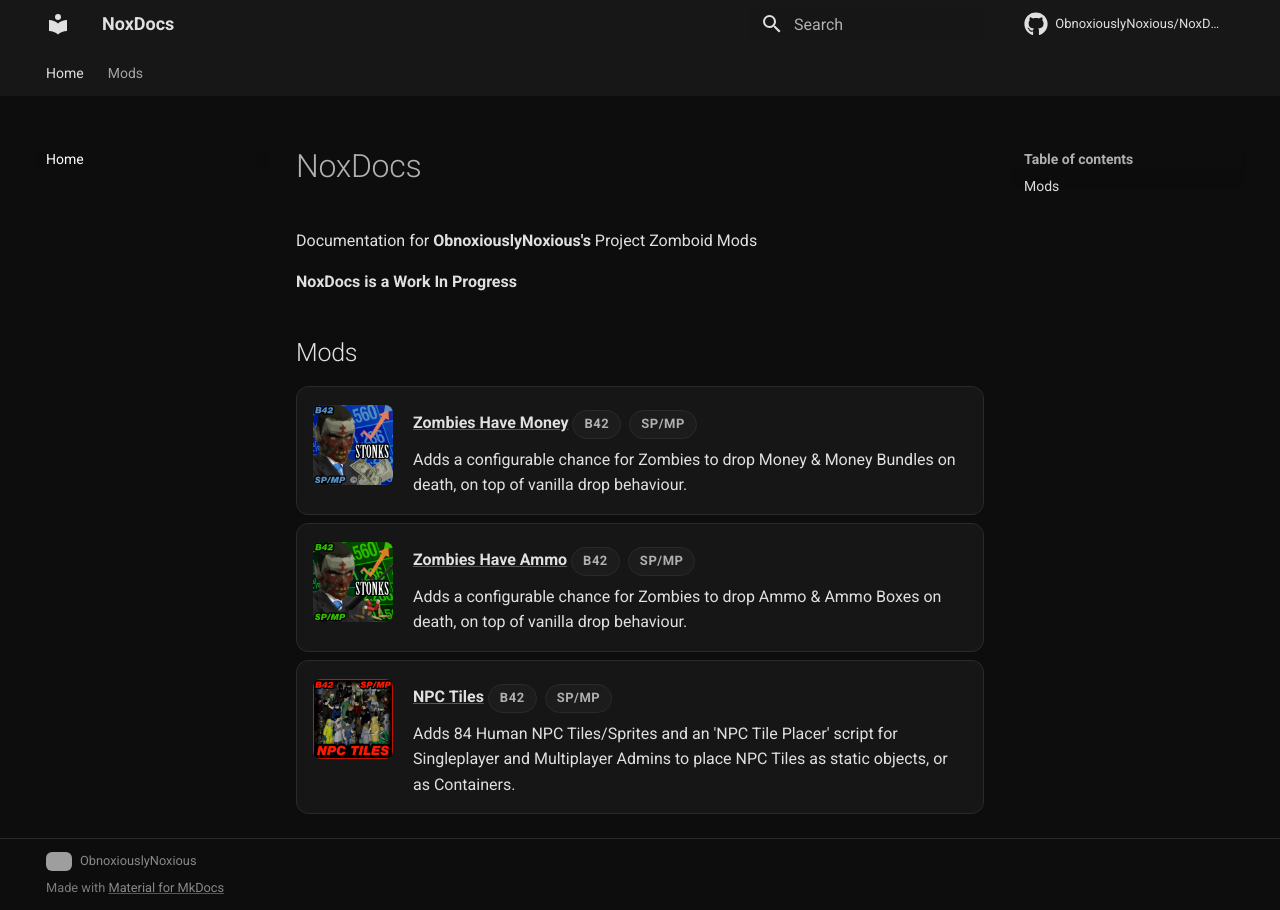
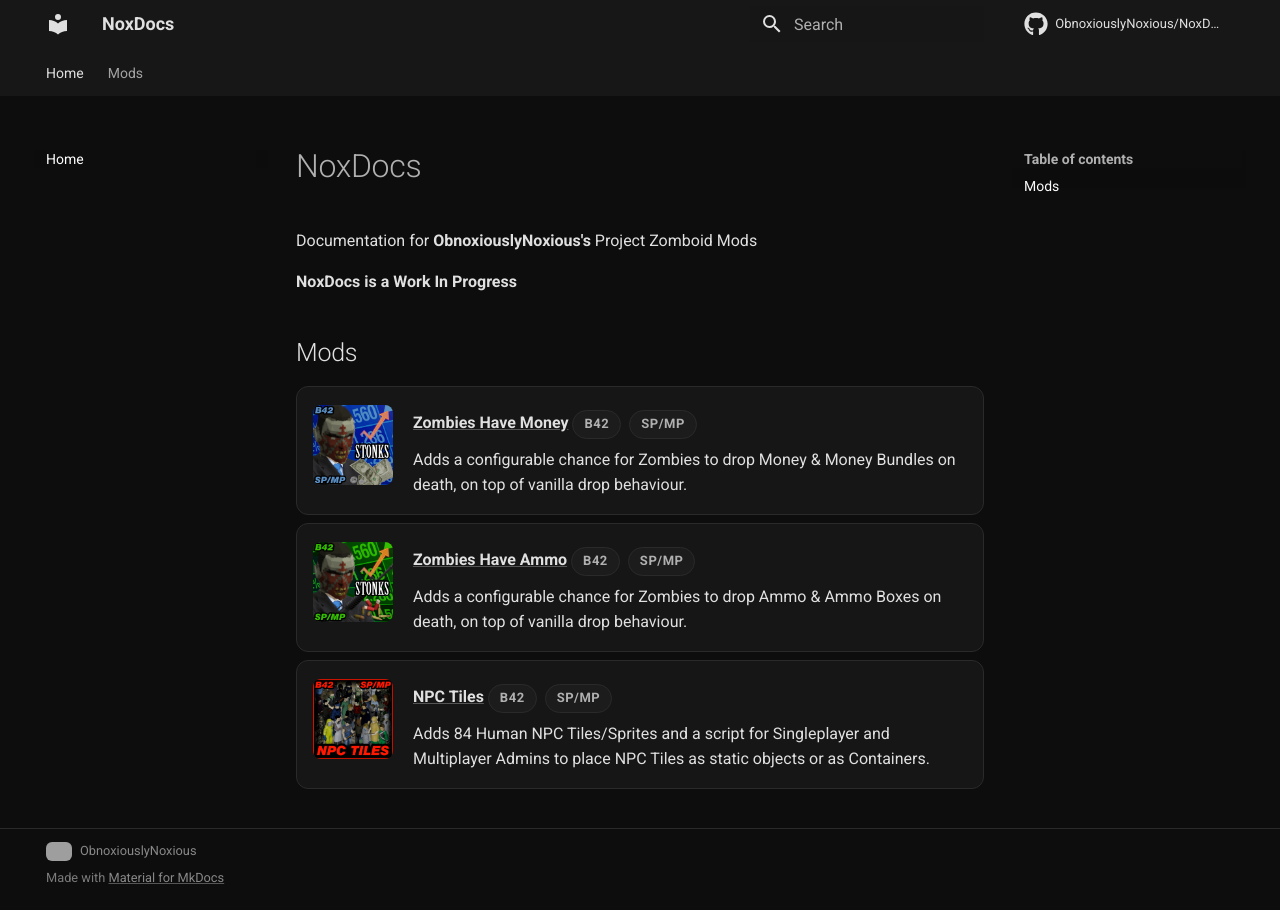
Before and after one commit to ObnoxiouslyNoxious/NoxDocs, an MkDocs documentation site: the page built from docs/index.md, in a window 1280 px wide. Built offline with MkDocs 1.6.1 and Material for MkDocs 9.7.7, drawn with Linux system fonts in a browser that asks for light colours; comment, search, counter and statistics services are not loaded.

Commit message:
Update index.md

```diff
--- a/docs/index.md
+++ b/docs/index.md
@@ -24,6 +24,6 @@ Documentation for **ObnoxiouslyNoxious's** Project Zomboid Mods
     **[NPC Tiles](mods/npc-tiles.md)**
     <span class="pz-tag">B42</span><span class="pz-tag">SP/MP</span>
 
-    Adds 84 Human NPC Tiles/Sprites and an 'NPC Tile Placer' script for Singleplayer and Multiplayer Admins to place NPC Tiles as static objects, or as Containers.
+    Adds 84 Human NPC Tiles/Sprites and a script for Singleplayer and Multiplayer Admins to place NPC Tiles as static objects or as Containers.
 
 </div>
```
